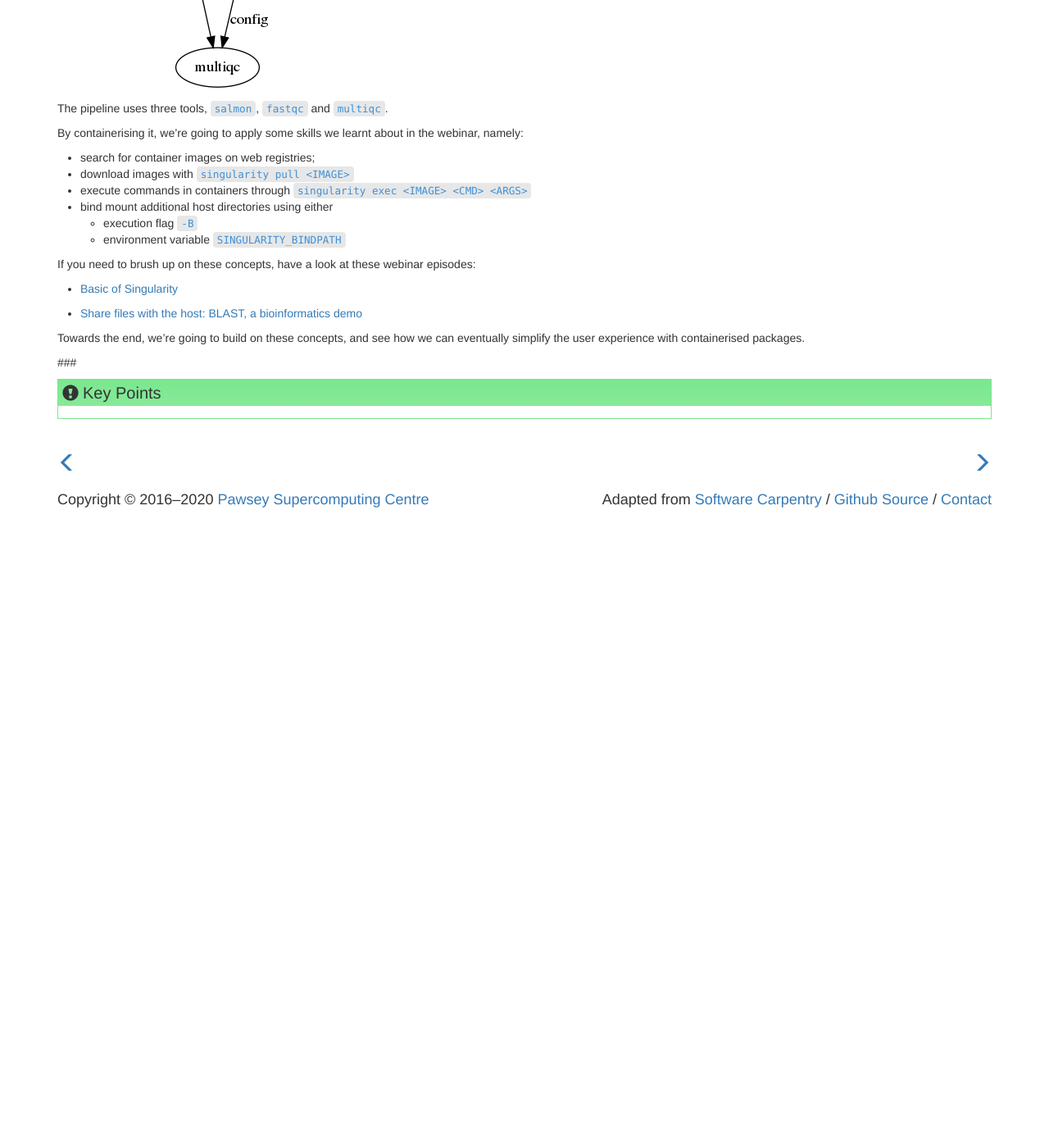
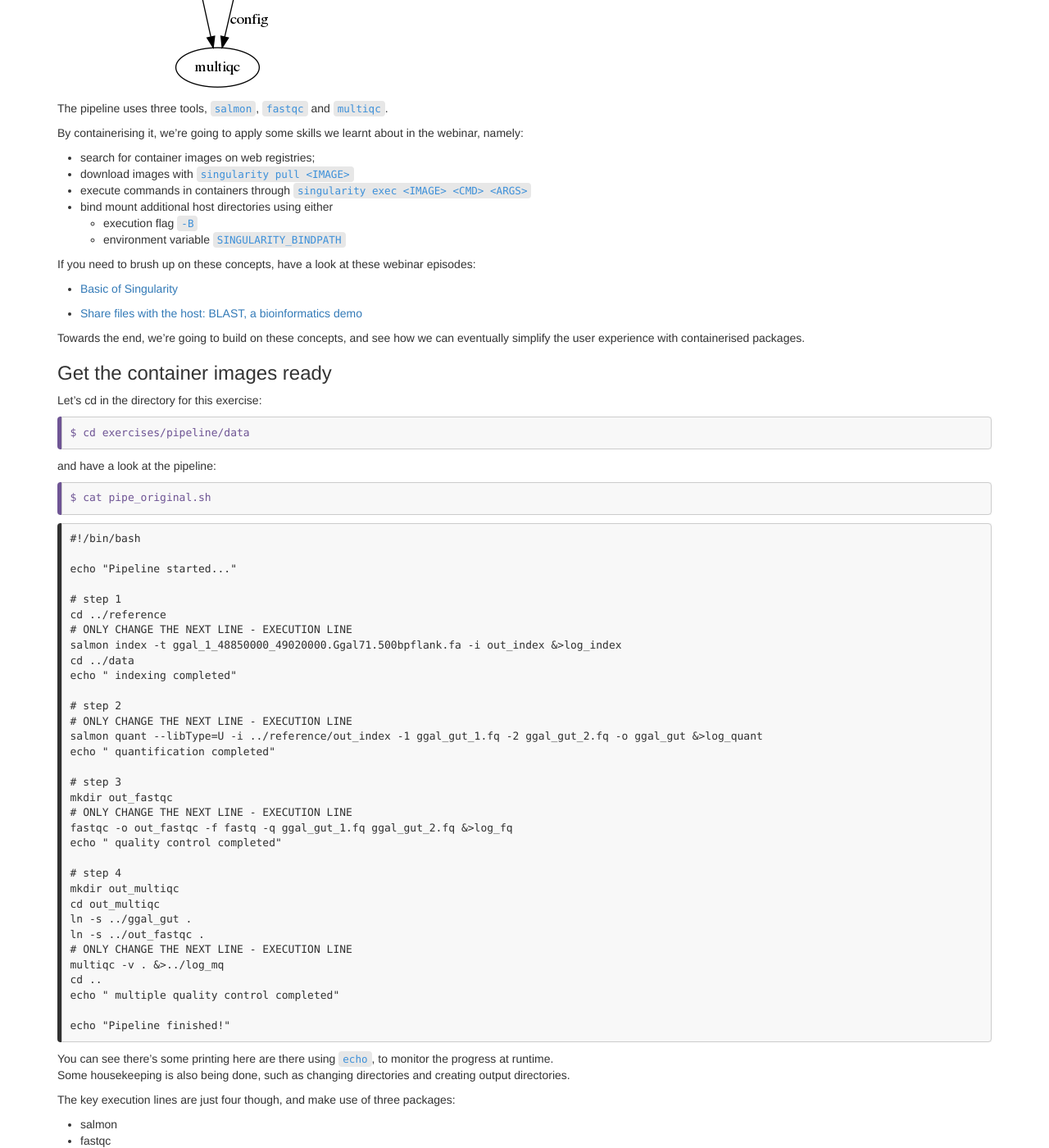
Before and after one commit to PawseySC/containers-bioinformatics-workshop, a Jekyll site: the page built from _episodes/3.pipeline.md, in a window 1280 px wide and 1400 px high, scrolled down 1071 px. Shown: the whole window at 82% size. Built offline with Jekyll 4.4.1, drawn with Linux system fonts in a browser that asks for light colours; before the commit the page ends 1701 px from its top, so only the background shows below that; some of the changed text lies outside the part shown.

Commit message:
session 1 1st bit

````diff
--- a/_episodes/3.pipeline.md
+++ b/_episodes/3.pipeline.md
@@ -51,4 +51,154 @@ If you need to brush up on these concepts, have a look at these webinar episodes
 Towards the end, we're going to build on these concepts, and see how we can eventually simplify the user experience with containerised packages.
 
 
-###
+### Get the container images ready
+
+Let's cd in the directory for this exercise:
+
+```
+$ cd exercises/pipeline/data
+```
+{: .bash}
+
+and have a look at the pipeline:
+
+```
+$ cat pipe_original.sh
+```
+{: .bash}
+
+```
+#!/bin/bash
+
+echo "Pipeline started..."
+
+# step 1
+cd ../reference
+# ONLY CHANGE THE NEXT LINE - EXECUTION LINE
+salmon index -t ggal_1_48850000_49020000.Ggal71.500bpflank.fa -i out_index &>log_index
+cd ../data
+echo " indexing completed"
+
+# step 2
+# ONLY CHANGE THE NEXT LINE - EXECUTION LINE
+salmon quant --libType=U -i ../reference/out_index -1 ggal_gut_1.fq -2 ggal_gut_2.fq -o ggal_gut &>log_quant
+echo " quantification completed"
+
+# step 3
+mkdir out_fastqc
+# ONLY CHANGE THE NEXT LINE - EXECUTION LINE
+fastqc -o out_fastqc -f fastq -q ggal_gut_1.fq ggal_gut_2.fq &>log_fq
+echo " quality control completed"
+
+# step 4
+mkdir out_multiqc
+cd out_multiqc
+ln -s ../ggal_gut .
+ln -s ../out_fastqc .
+# ONLY CHANGE THE NEXT LINE - EXECUTION LINE
+multiqc -v . &>../log_mq
+cd ..
+echo " multiple quality control completed"
+
+echo "Pipeline finished!"
+```
+{: .output}
+
+You can see there's some printing here are there using `echo`, to monitor the progress at runtime.
+Some housekeeping is also being done, such as changing directories and creating output directories.
+
+The key execution lines are just four though, and make use of three packages:
+* salmon
+* fastqc
+* multiqc
+
+Our first task is to look for container images for this task.  Let's start with Salmon.
+
+
+> ## Find a container image for Salmon
+>
+> Today we're using the web registry `Quay`, at https://quay.io, to search the images we need.  This registry contains all the images provided by the **BioContainers** project, so there are good chances of finding what we need there.  We could have gone directly at the BioContainers home page, https://biocontainers.pro, however its user interface is a bit less friendly right now.
+>
+> Now let's try and find the most recent container image for Salmon by BioContainers, using the Quay web page.
+>
+> > ## Solution
+> >
+> > * Type `salmon` in the *Search* field on the top right of the page; in alternative, use the *Explore* button at the top;
+> > * In the results list, look for `biocontainers/salmon` and click on it;
+> > * Click on the *Tags* icon on the left, and locate the most recent one at the top of the list; it should be `1.2.1--hf69c8f4_0`;
+> > * Click on the *Fetch* icon at the rightmost side of the record, select *Pull by Tag*, and then select and copy to clipboard the string starting with `quay.io/`, *i.e.* `quay.io/biocontainers/salmon:1.2.1--hf69c8f4_0`.
+> {: .solution}
+{: .challenge}
+
+
+> ## Pull the container image for Salmon
+>
+> To this end let's use the appropriate `singularity` command.
+>
+> > ## Solution
+> >
+> > ```
+> > $ singularity pull quay.io/biocontainers/salmon:1.2.1--hf69c8f4_0
+> > ```
+> > {: .bash}
+> >
+> > At the end an image SIF file for Salmon is downloaded:
+> >
+> > ```
+> > $ ls salmon*
+> > ```
+> > {: .bash}
+> >
+> > ```
+> > salmon_1.2.1--hf69c8f4_0.sif
+> > ```
+> > {: .output}
+> {: .solution}
+{: .challenge}
+
+
+> ## Find and pull images for FastQC and MultiQC
+>
+> We're using the same process just adopted for Salmon.
+>
+> > ## Solution: FastQC
+> >
+> > ```
+> > $ singularity pull docker://quay.io/biocontainers/fastqc:0.11.9--0
+> > ```
+> > {: .bash}
+> {: .solution}
+>
+> > ## Solution: MultiQC
+> >
+> > ```
+> > $ singularity pull docker://quay.io/biocontainers/multiqc:1.9--pyh9f0ad1d_0
+> > ```
+> > {: .bash}
+> {: .solution}
+{: .challenge}
+
+
+> ## SIF images in your current directory
+>
+> We're in `$WORK/exercises/pipeline/data`.
+>
+> Right now we should have these three images in it, together with the inputs and scripts for the pipeline:
+>
+> > ## Solution
+> >
+> > ```
+> > $ ls
+> > ```
+> > {: .bash}
+> >
+> > ```
+> > clean_outputs.sh              ggal_gut_1.fq                 multiqc_1.9--pyh9f0ad1d_0.sif salmon_1.2.1--hf69c8f4_0.sif
+> > fastqc_0.11.9--0.sif          ggal_gut_2.fq                 pipe_original.sh
+> > ```
+> > {: .output}
+> {: .solution}
+{: .challenge}
+
+
+### Containerise the pipeline
````
Also changed, not shown: 2 other files.
